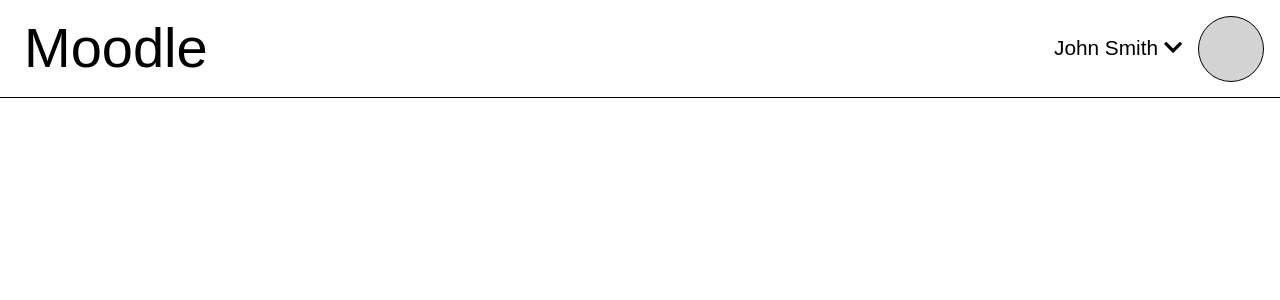
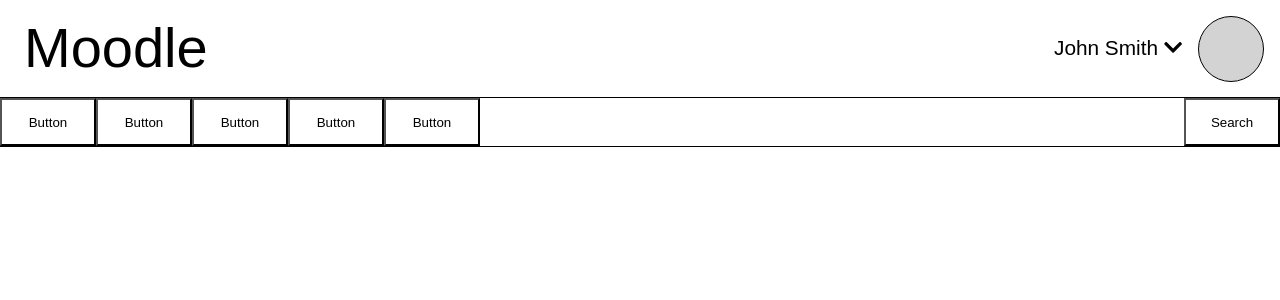
Before and after one commit to ajbourne98/Project, an Angular app in the folder angular/: page / in a window 1280 px wide. Shown: the top 300 px of the page. Built offline with nearby package versions, Linux system fonts and the light colour scheme.

Commit message:
header buttons

```diff
--- a/angular/src/app/header/header.component.html
+++ b/angular/src/app/header/header.component.html
@@ -15,8 +15,14 @@
 
 <div class="nav">
   <div class="left">
-
+    <button>Button</button>
+    <button>Button</button>
+    <button>Button</button>
+    <button>Button</button>
+    <button>Button</button>
   </div>
 
-  <div class="right"></div>
+  <div class="right">
+    <button>Search</button>
+  </div>
 </div>
--- a/angular/src/app/header/header.component.scss
+++ b/angular/src/app/header/header.component.scss
@@ -31,3 +31,22 @@
     background-color: lightgray;
   }
 }
+
+.nav {
+  height: 3rem;
+  border-bottom: 1px solid black;
+
+  .left {
+    float: left;
+  }
+
+  .right {
+    float: right;
+  }
+
+  button {
+    width: 6rem;
+    height: 3rem;
+    background-color: white;
+  }
+}
```
